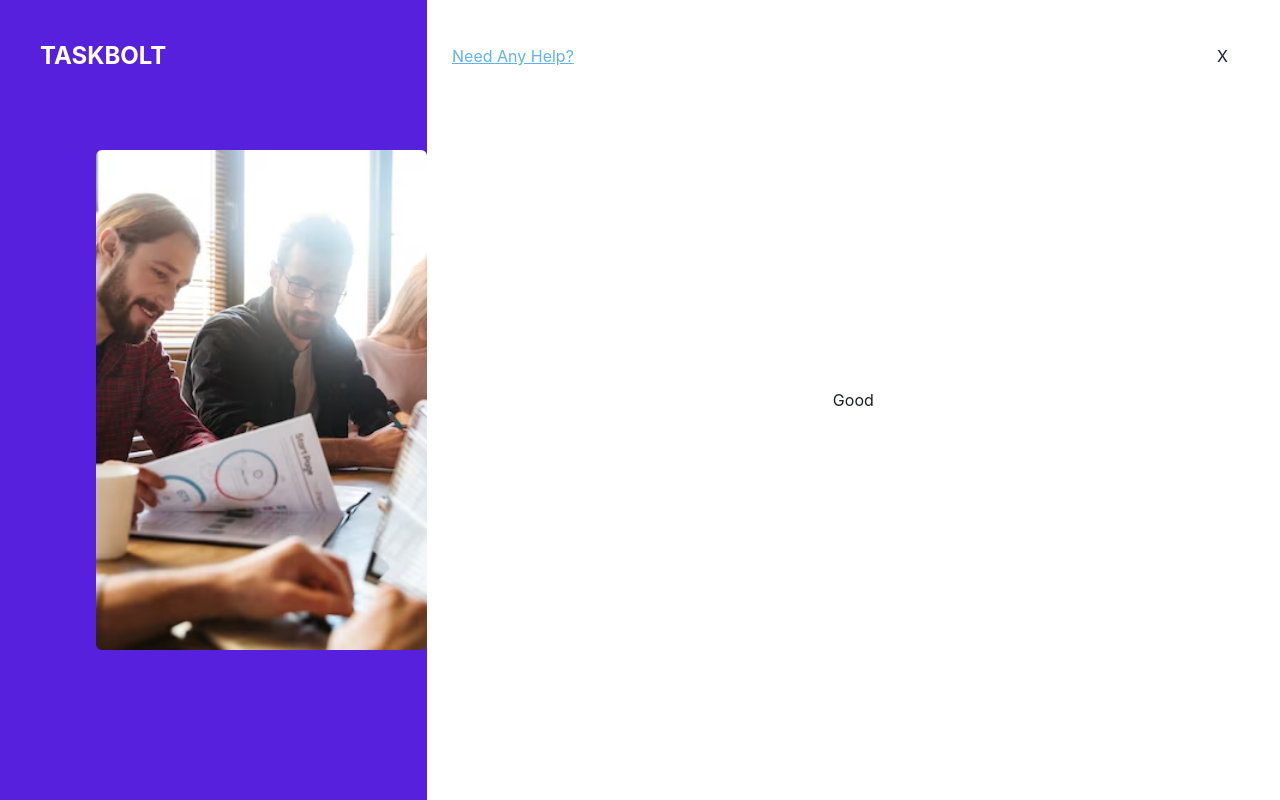
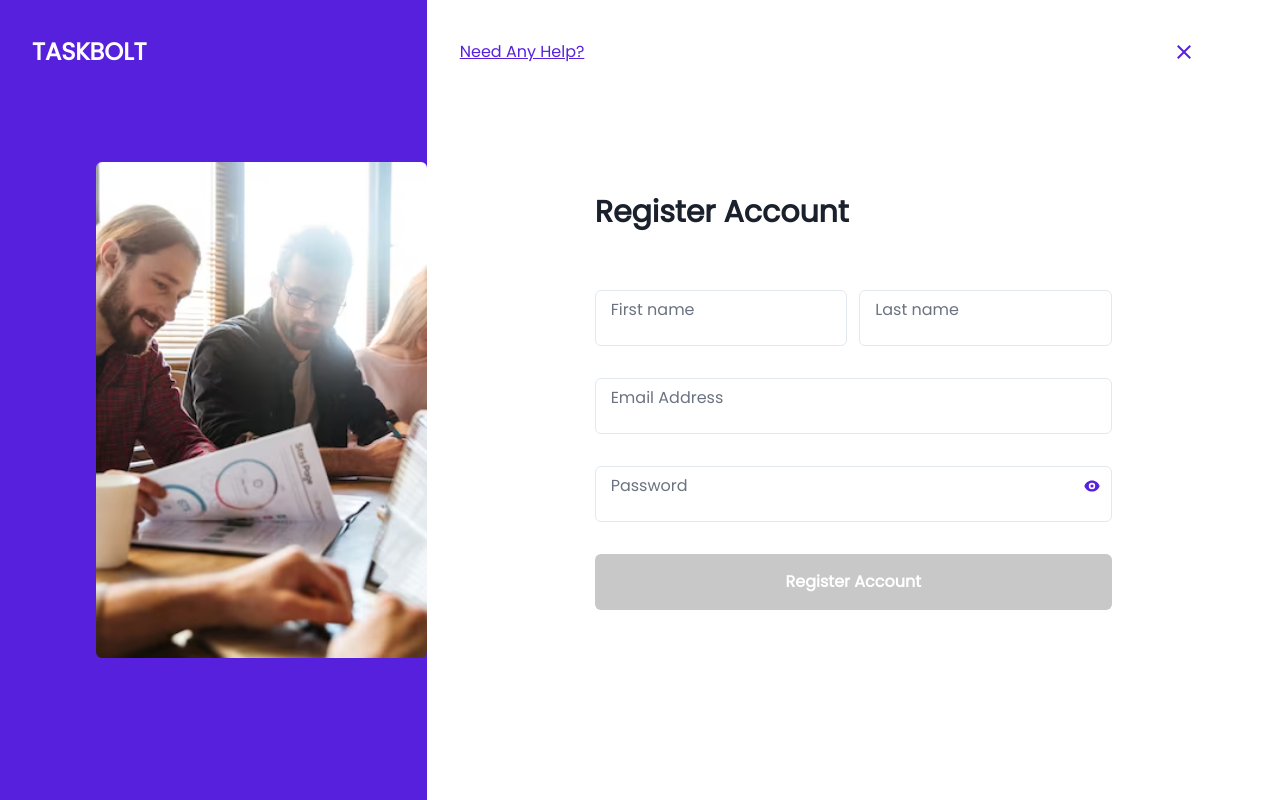
Before and after one commit to damaestro165/Taskbolt, a React (Vite) app: page / in a window 1280 px wide. Built offline with nearby package versions, Linux system fonts and the light colour scheme.

Commit message:
SignUP Page

```diff
--- a/src/App.jsx
+++ b/src/App.jsx
@@ -13,7 +13,7 @@ import Signup from './component/Signup';
 function App() {
   const Root = () => {
     return (
-      <Box className='container h-screen'>
+      <Box className='container h-screen w-full'>
         <Outlet />
       </Box>
     );
--- a/src/component/FormHeader.jsx
+++ b/src/component/FormHeader.jsx
@@ -1,16 +1,27 @@
-import { Box, Link, Text } from '@chakra-ui/react';
+import { Box, Icon, IconButton, Link, Text } from '@chakra-ui/react';
 import React from 'react';
+import { BsArrowLeft } from 'react-icons/bs';
+import { IoMdClose } from 'react-icons/io';
 
 const FormHeader = () => {
   return (
-    <Box className='absolute w-screen flex p-10 items-center '>
-      <Text className='text-white w-2/6 text-2xl font-bold'>TASKBOLT</Text>
-      <Box className='flex justify-between w-4/6 px-3 '>
-        <Link color='blue.300'>
+    <Box className='absolute w-screen flex p-6 md:p-8  items-center flex-row-reverse md:flex-row justify-between md:justify-normal'>
+      <Text className='text-white w-2/6 text-xl md:text-2xl font-bold'>
+        TASKBOLT
+      </Text>
+      <Box className='md:flex justify-between w-4/6 px-3  hidden'>
+        <Link color='#5720DD' ml='1.5rem'>
           <Text as='u'> Need Any Help?</Text>
         </Link>
-        <Text>X</Text>
+        <Icon as={IoMdClose} fontSize='2xl' color='#5720DD' />
       </Box>
+      <IconButton
+        aria-label='back navigation'
+        icon={<BsArrowLeft />}
+        fontSize='22px'
+        borderRadius='.5rem'
+        visibility={{ base: 'block', sm: 'hidden' }}
+      />
     </Box>
   );
 };
--- /dev/null
+++ b/src/component/PasswordField.jsx
@@ -0,0 +1,54 @@
+import {
+  FormControl,
+  FormLabel,
+  IconButton,
+  Input,
+  InputGroup,
+  InputRightElement,
+  useDisclosure,
+  useMergeRefs,
+} from '@chakra-ui/react';
+import { forwardRef, useRef } from 'react';
+import { HiEye, HiEyeOff } from 'react-icons/hi';
+
+export const PasswordField = forwardRef((props, ref) => {
+  const { isOpen, onToggle } = useDisclosure();
+  const inputRef = useRef(null);
+  const mergeRef = useMergeRefs(inputRef, ref);
+  const onClickReveal = () => {
+    onToggle();
+    if (inputRef.current) {
+      inputRef.current.focus({
+        preventScroll: true,
+      });
+    }
+  };
+  return (
+    <FormControl variant='floating' id='last-name'>
+      <InputGroup>
+        <Input
+          id='password'
+          ref={mergeRef}
+          name='password'
+          type={isOpen ? 'text' : 'password'}
+          autoComplete='current-password'
+          height='56px'
+          required
+          {...props}
+          placeholder='  '
+        />
+        <FormLabel className='text-gray-500'>Password</FormLabel>
+        <InputRightElement>
+          <IconButton
+            variant='link'
+            aria-label={isOpen ? 'Mask password' : 'Reveal password'}
+            icon={isOpen ? <HiEyeOff /> : <HiEye />}
+            onClick={onClickReveal}
+            color='#5720DD'
+          />
+        </InputRightElement>
+      </InputGroup>
+    </FormControl>
+  );
+});
+PasswordField.displayName = 'PasswordField';
--- a/src/component/Signup.jsx
+++ b/src/component/Signup.jsx
@@ -1,22 +1,88 @@
 import React from 'react';
 import FormHeader from './FormHeader';
-import { Center, Image } from '@chakra-ui/react';
+
+import {
+  Center,
+  FormControl,
+  FormLabel,
+  Image,
+  Stack,
+  VStack,
+  Input,
+  Button,
+  Text,
+  Link,
+} from '@chakra-ui/react';
 import SignupImage from '../assets/signup.png';
+import { PasswordField } from './PasswordField';
 
 const Signup = () => {
   return (
-    <div className='flex flex-col md:flex-row h-screen relative'>
+    <div className='flex flex-col md:flex-row h-screen relative w-full'>
       <FormHeader />
-      <div className='bg-[#5720DD] md:h-screen h-1/3  md:w-2/6  w-full'>
-        <Center className='h-full ml-[6rem]'>
+      <div className='bg-[#5720DD] md:h-screen h-1/3 x md:w-2/6 w-full'>
+        <Center className='md:h-full md:ml-[6rem] pt-5 overflow-x-hidden mt-20 md:mt-0'>
           <Image
             src={SignupImage}
-            className='w-[786px] h-[500px] object-cover rounded-md'
+            className=' w-[20rem] md:w-[55rem] md:h-[24rem] xl:h-[31rem] object-cover rounded-md'
           />
         </Center>
       </div>
-      <div className='md:w-4/6 bg-white h-2/3 md:h-screen'>
-        <Center className='h-full'>Good</Center>
+      <div className='md:w-4/6 bg-white h-2/3 md:h-screen w-full '>
+        <Center className='h-full flex-col mt-[4rem] md:mt-0 lg:mt-4 xl:mt-0 lg:px-[5rem] xl:px-[8rem]  xl:gap-5 w-full'>
+          <Link
+            color='#5720DD'
+            alignSelf='flex-end'
+            mr={5}
+            visibility={{ base: 'vissible', sm: 'hidden' }}
+          >
+            <Text as='u'> Need Any Help?</Text>
+          </Link>
+          <Text className=' self-start px-10 text-3xl font-semibold'>
+            Register Account
+          </Text>
+          <VStack as='form' spacing={8} w='100%' p={{ base: 5, sm: 10 }}>
+            <VStack spacing='2rem' w='100%'>
+              <Stack
+                w='100%'
+                spacing={{ base: 8, md: 3 }}
+                direction={{ base: 'column', md: 'row' }}
+              >
+                <FormControl variant='floating' id='first-name'>
+                  <Input placeholder=' ' height='56px' />
+                  <FormLabel className='text-gray-500 '>First name</FormLabel>
+                </FormControl>
+                <FormControl variant='floating' id='last-name'>
+                  <Input placeholder=' ' height='56px' />
+                  <FormLabel className='text-gray-500'>Last name</FormLabel>
+                </FormControl>
+              </Stack>
+              <FormControl variant='floating' id='last-name'>
+                <Input
+                  placeholder=' '
+                  type='email'
+                  height='56px'
+                  pt={4}
+                  px={2.5}
+                  pb={2.5}
+                />
+                <FormLabel className='text-gray-500'>Email Address</FormLabel>
+              </FormControl>
+              <PasswordField />
+            </VStack>
+            <VStack w='100%'>
+              <Button
+                bg='#c8c8c8'
+                color='white'
+                rounded='md'
+                w={{ base: '100%' }}
+                height='56px'
+              >
+                Register Account
+              </Button>
+            </VStack>
+          </VStack>
+        </Center>
       </div>
     </div>
   );
--- a/src/main.jsx
+++ b/src/main.jsx
@@ -1,12 +1,54 @@
 import React from 'react';
 import ReactDOM from 'react-dom/client';
-import { ChakraProvider } from '@chakra-ui/react';
+import { ChakraProvider, extendTheme } from '@chakra-ui/react';
 import App from './App';
 import './index.css';
+import '@fontsource/poppins';
+
+const activeLabelStyles = {
+  transform: 'scale(0.85) translateY(-24px)',
+};
+export const theme = extendTheme({
+  fonts: {
+    heading: `'Poppins', sans-serif`,
+    body: `'Poppins', sans-serif`,
+  },
+  components: {
+    Form: {
+      variants: {
+        floating: {
+          container: {
+            _focusWithin: {
+              label: {
+                ...activeLabelStyles,
+              },
+            },
+            'input:not(:placeholder-shown) + label, .chakra-select__wrapper + label, textarea:not(:placeholder-shown) ~ label':
+              {
+                ...activeLabelStyles,
+              },
+            label: {
+              top: 0,
+              left: 0,
+              zIndex: 2,
+              position: 'absolute',
+              backgroundColor: 'white',
+              pointerEvents: 'none',
+              mx: 3,
+              px: 1,
+              my: 2,
+              transformOrigin: 'left top',
+            },
+          },
+        },
+      },
+    },
+  },
+});
 
 ReactDOM.createRoot(document.getElementById('root')).render(
   <React.StrictMode>
-    <ChakraProvider>
+    <ChakraProvider theme={theme}>
       <App />
     </ChakraProvider>
   </React.StrictMode>
```
Also changed, not shown: package.json (+5 -2 lines), 1 other file (tests, documents, lock files or other folders).
